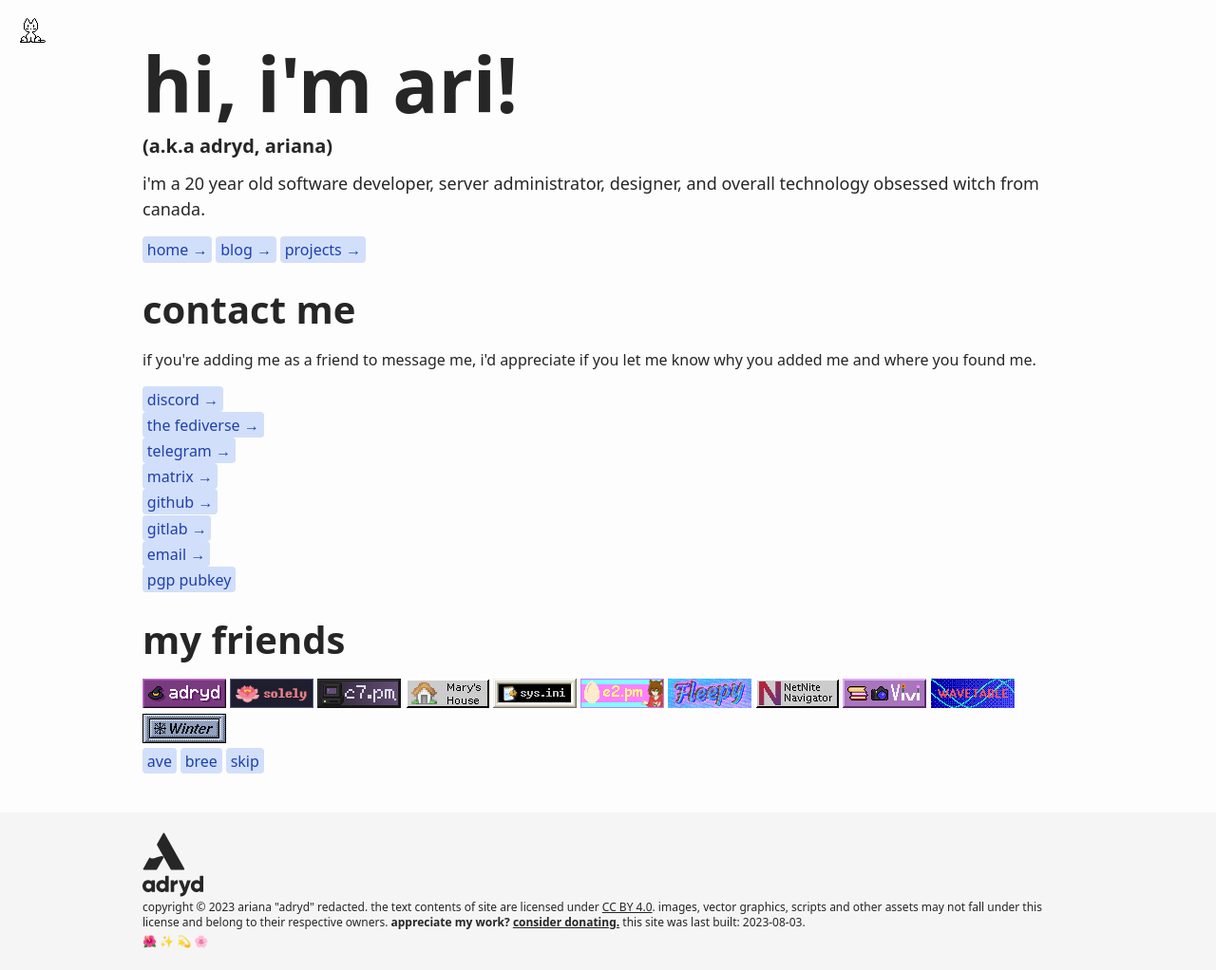
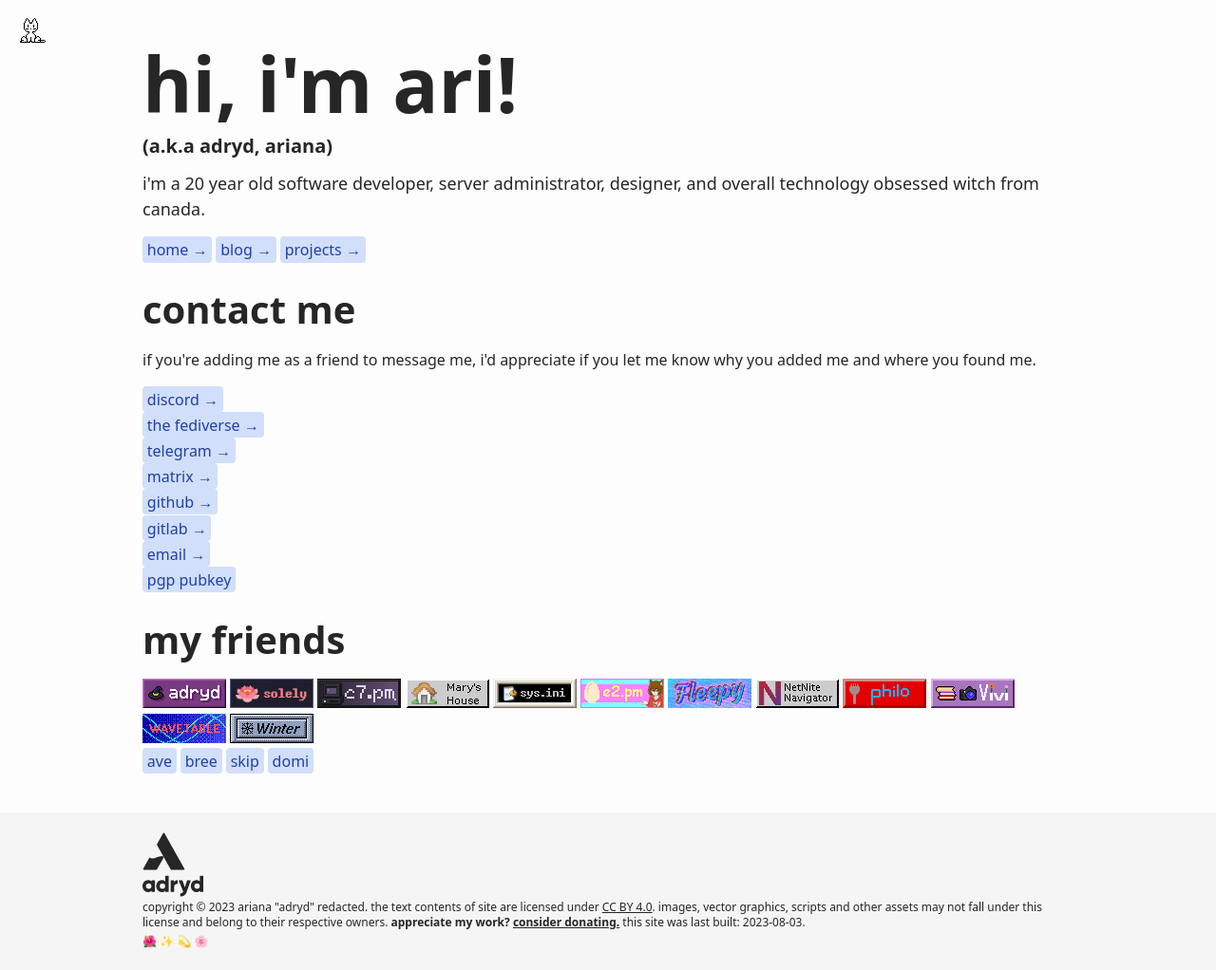
Before and after one commit to adryd325/website, a Jekyll site: the page built from index.html, in a window 1280 px wide. Shown: the whole page at 95% size. Built offline with Jekyll 4.4.1, drawn with Linux system fonts in a browser that asks for light colours; some web fonts are replaced.

Commit message:
friends :D

```diff
--- a/index.html
+++ b/index.html
@@ -99,6 +99,9 @@ title: home
       <a class="inline-flex" href="//notnite.com"
         ><img src="/static/buttons/notnite.png" alt="NetNite Navigator"
       /></a>
+      <a class="inline-flex" href="//philo.gay"
+        ><img src="/static/buttons/philo.png" alt="philo"
+      /></a>
       <a class="inline-flex" href="//www.vhafener.com"
         ><img src="/static/buttons/vivi.png" alt="Vivi"
       /></a>
@@ -112,6 +115,7 @@ title: home
       <a class="fancy-link" href="//ave.zone">ave</a>
       <a class="fancy-link" href="//bree.dev">bree</a>
       <a class="fancy-link" href="//slice.zone">skip</a>
+      <a class="fancy-link" href="//sdomi.pl">domi</a>
     </p>
   </section>
 </div>
```
Also changed, not shown: static/buttons/philo.png (added).
